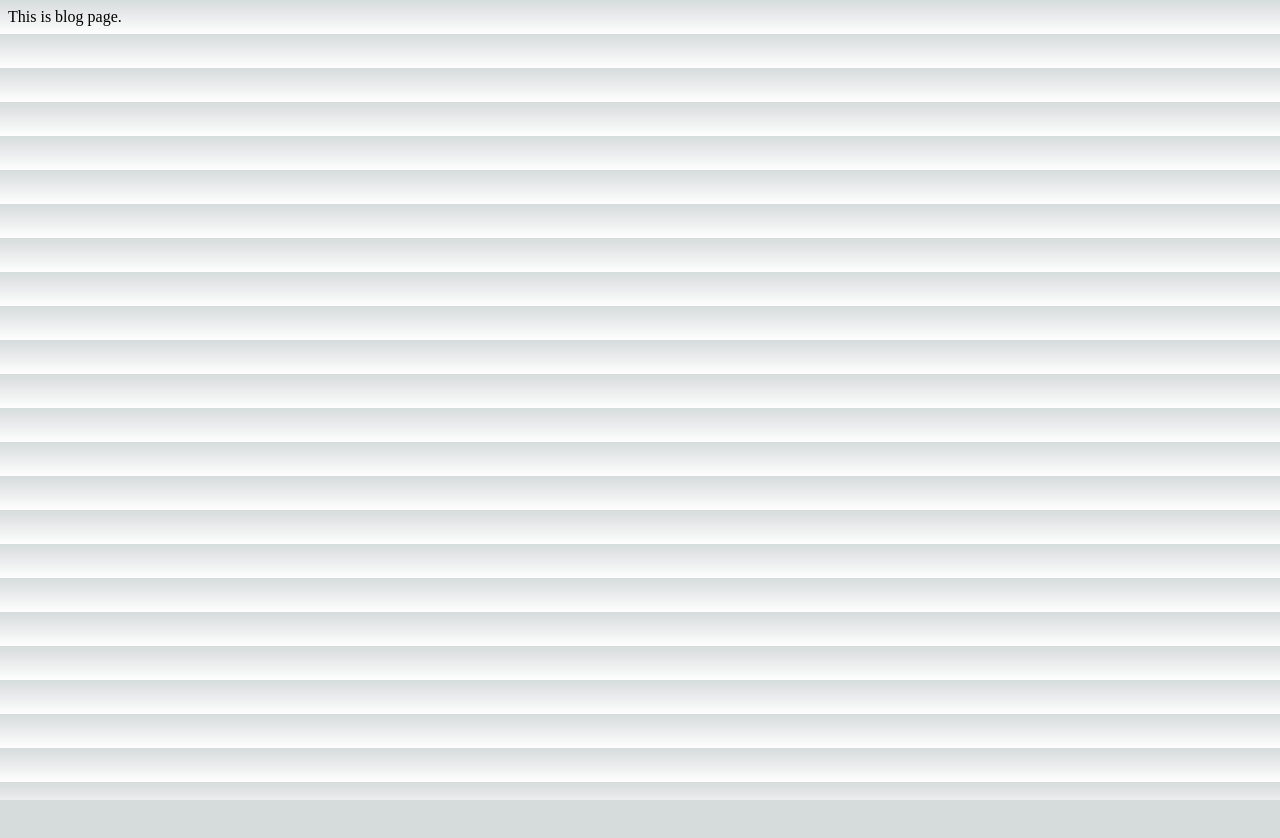
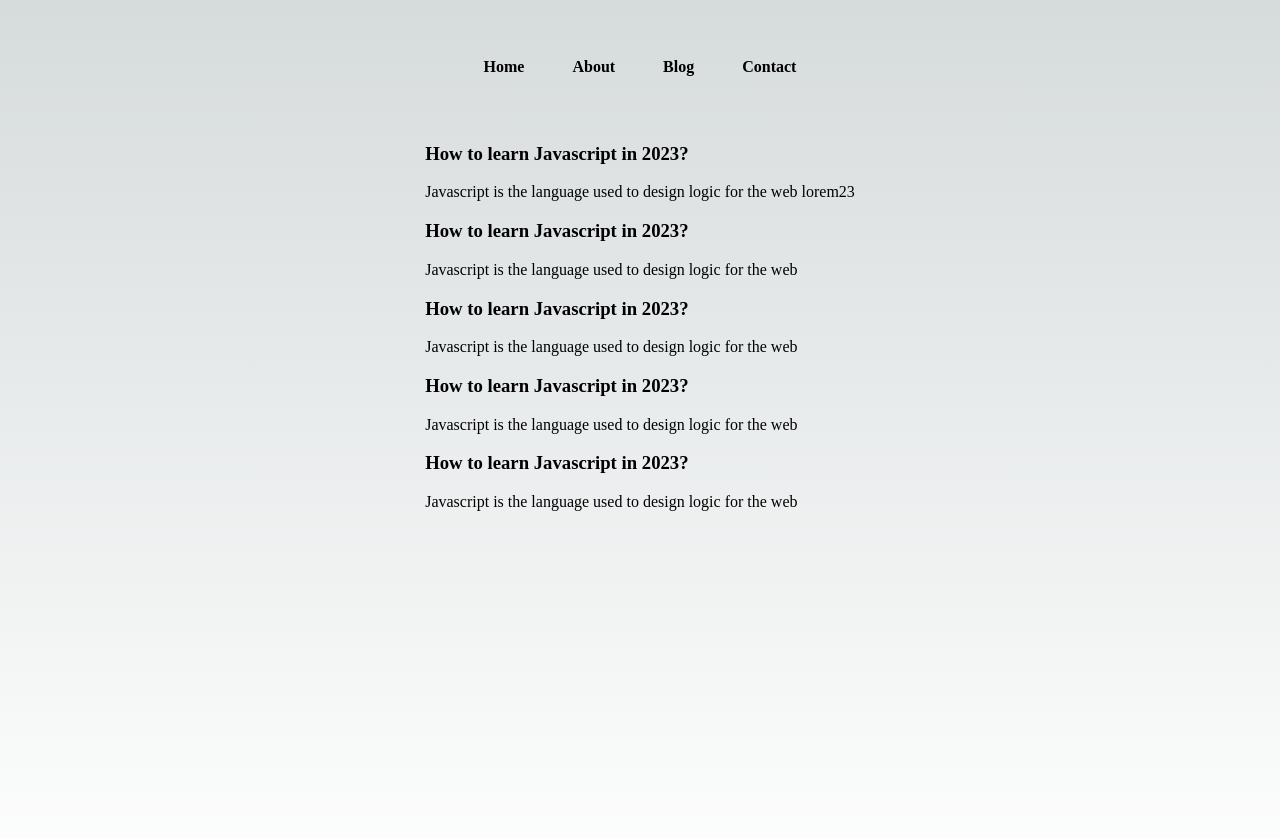
Before and after one commit to nazrul78/hunting-coder, a Next.js app: page /blog in a window 1280 px wide. Shown: the top 838 px of the page. Before the commit the page ends 800 px from the top, so only its background shows below. Built offline with nearby package versions, Linux system fonts and the light colour scheme.

Commit message:
Video 15 done

```diff
--- /dev/null
+++ b/components/Navbar.tsx
@@ -0,0 +1,17 @@
+import Link from "next/link"
+import React from "react"
+import styles from '@/styles/Home.module.css'
+
+const Navbar = () => {
+    return (
+        <nav className={styles.mainnav}>
+            <ul>
+                <Link href='/'><li>Home</li></Link>
+                <Link href='/about'><li>About</li></Link>
+                <Link href='/blog'><li>Blog</li></Link>
+                <Link href='/contact'><li>Contact</li></Link>
+            </ul>
+        </nav>
+    )
+}
+export default Navbar
--- a/pages/_app.tsx
+++ b/pages/_app.tsx
@@ -1,6 +1,10 @@
+import Navbar from '@/components/Navbar'
 import '@/styles/globals.css'
 import type { AppProps } from 'next/app'
 
 export default function App({ Component, pageProps }: AppProps) {
-  return <Component {...pageProps} />
+  return <>
+    <Navbar />
+    <Component {...pageProps} />
+  </>
 }
--- a/pages/blog.tsx
+++ b/pages/blog.tsx
@@ -1,8 +1,45 @@
 import React from 'react'
+import styles from '@/styles/Blog.module.css'
+import Link from 'next/link'
 
 const Blog = () => {
     return (
-        <div>This is blog page.</div>
+        <main className={styles.main}>
+
+
+            <div>
+                <div>
+                    <Link href={'/blogpost/learn-javascript'}>
+                        <h3 className={styles.blogItem}>How to learn Javascript in 2023?</h3>
+                    </Link>
+
+                    <p>Javascript is the language used to design logic for the web
+
+                        lorem23
+                    </p>
+                </div>
+
+                <div className="blogItem">
+                    <h3>How to learn Javascript in 2023?</h3>
+                    <p>Javascript is the language used to design logic for the web</p>
+                </div>
+
+                <div className="blogItem">
+                    <h3>How to learn Javascript in 2023?</h3>
+                    <p>Javascript is the language used to design logic for the web</p>
+                </div>
+
+                <div className="blogItem">
+                    <h3>How to learn Javascript in 2023?</h3>
+                    <p>Javascript is the language used to design logic for the web</p>
+                </div>
+
+                <div className="blogItem">
+                    <h3>How to learn Javascript in 2023?</h3>
+                    <p>Javascript is the language used to design logic for the web</p>
+                </div>
+            </div>
+        </main>
     )
 }
 
--- /dev/null
+++ b/styles/Blog.module.css
@@ -0,0 +1,12 @@
+.main {
+    display: flex;
+    flex-direction: column;
+    /* justify-content: space-evenly; */
+    align-items: center;
+    padding: 2rem;
+    min-height: 100vh;
+}
+
+.blogItemh3 {
+    cursor: pointer;
+}
--- /dev/null
+++ b/styles/Blogpost.module.css
@@ -0,0 +1,22 @@
+.main {
+    display: flex;
+    flex-direction: column;
+    justify-content: flex-start;
+    align-items: center;
+    padding: 2rem;
+    min-height: 100vh;
+}
+
+.center {
+    display: flex;
+    justify-content: center;
+    align-items: center;
+    position: relative;
+    padding: 4rem 0;
+}
+
+.container {
+    padding: 0 22rem;
+
+
+}
```
Also changed, not shown: pages/blogpost/[slug].tsx (+13 -1 lines), pages/index.tsx (+2 -10 lines).
